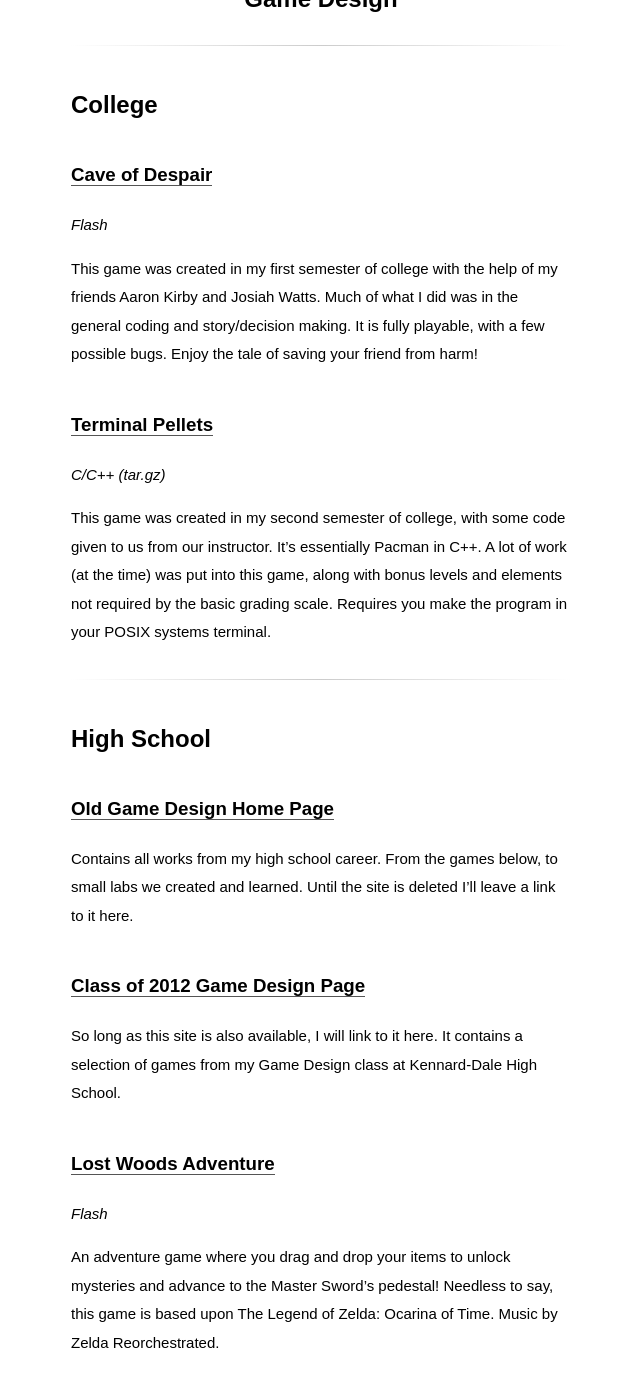
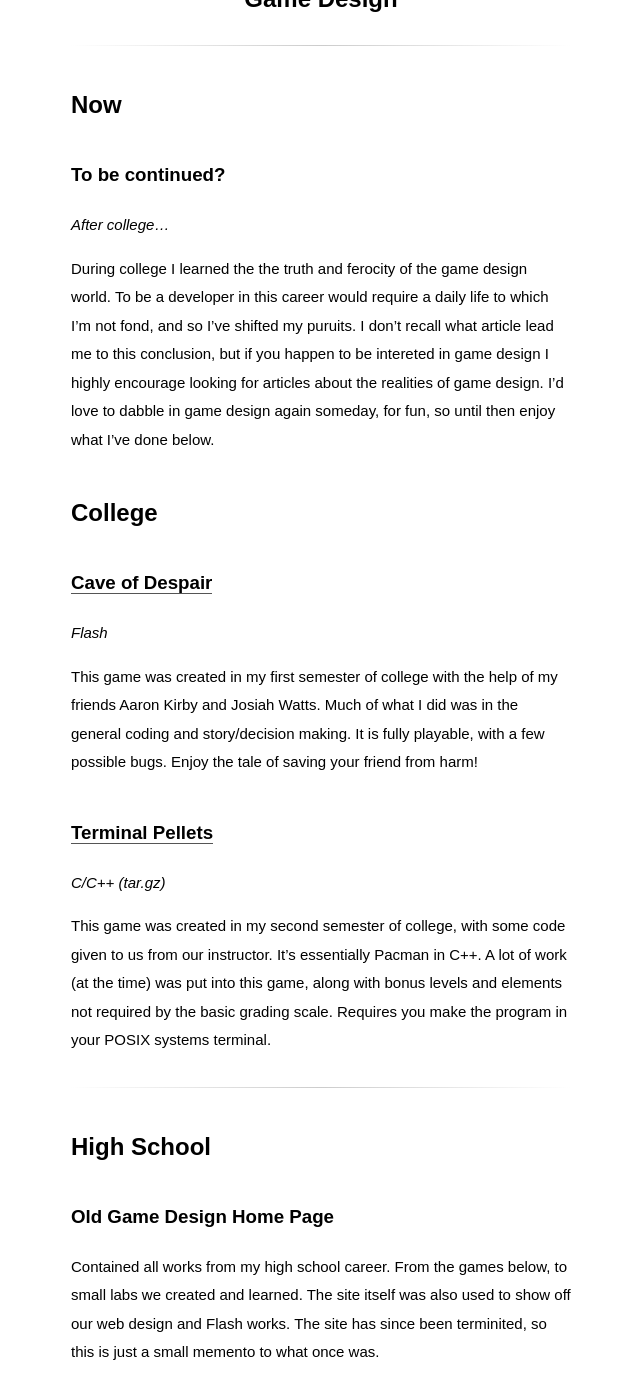
Before and after one commit to Larke12/larke12.github.io, a Jekyll site: the page built from _posts/2016-05-26-game-design.md, in a window 1280 px wide and 1400 px high, scrolled down 191 px. Shown: the whole window, without its empty margins (319-959 px from the left). Built offline with Jekyll 4.4.1, drawn with Linux system fonts in a browser that asks for light colours; some web fonts are replaced; some of the changed text lies outside the part shown.

Commit message:
Update game design page

```diff
--- a/_posts/2016-05-26-game-design.md
+++ b/_posts/2016-05-26-game-design.md
@@ -1,7 +1,14 @@
 ---
 title: Game Design
-updated: 2016-05-26 13:00
+updated: 2017-10-28 19:00
 ---
+
+## Now
+
+### To be continued?
+<em>After college...</em>
+
+During college I learned the the truth and ferocity of the game design world. To be a developer in this career would require a daily life to which I'm not fond, and so I've shifted my puruits. I don't recall what article lead me to this conclusion, but if you happen to be intereted in game design I highly encourage looking for articles about the realities of game design. I'd love to dabble in game design again someday, for fun, so until then enjoy what I've done below.
 
 ## College
 
@@ -19,13 +26,13 @@ This game was created in my second semester of college, with some code given to
 
 ## High School
 
-### [Old Game Design Home Page](http://larke12.netii.net/index.html)
+### Old Game Design Home Page
 
-Contains all works from my high school career. From the games below, to small labs we created and learned. Until the site is deleted I'll leave a link to it here.
+Contained all works from my high school career. From the games below, to small labs we created and learned. The site itself was also used to show off our web design and Flash works. The site has since been terminited, so this is just a small memento to what once was.
 
-### [Class of 2012 Game Design Page](http://www.kdgamedesign.info/class_of2012.html)
+### Class of 2012 Game Design Page
 
-So long as this site is also available, I will link to it here. It contains a selection of games from my Game Design class at Kennard-Dale High School.
+This site contained a selection of games from my Game Design class at Kennard-Dale High School. The domain no longer resolved, so this is yet another memento to past shenanigans.
 
 ### [Lost Woods Adventure](../../assets/advent_lost.swf)
 <em>Flash</em>
```
